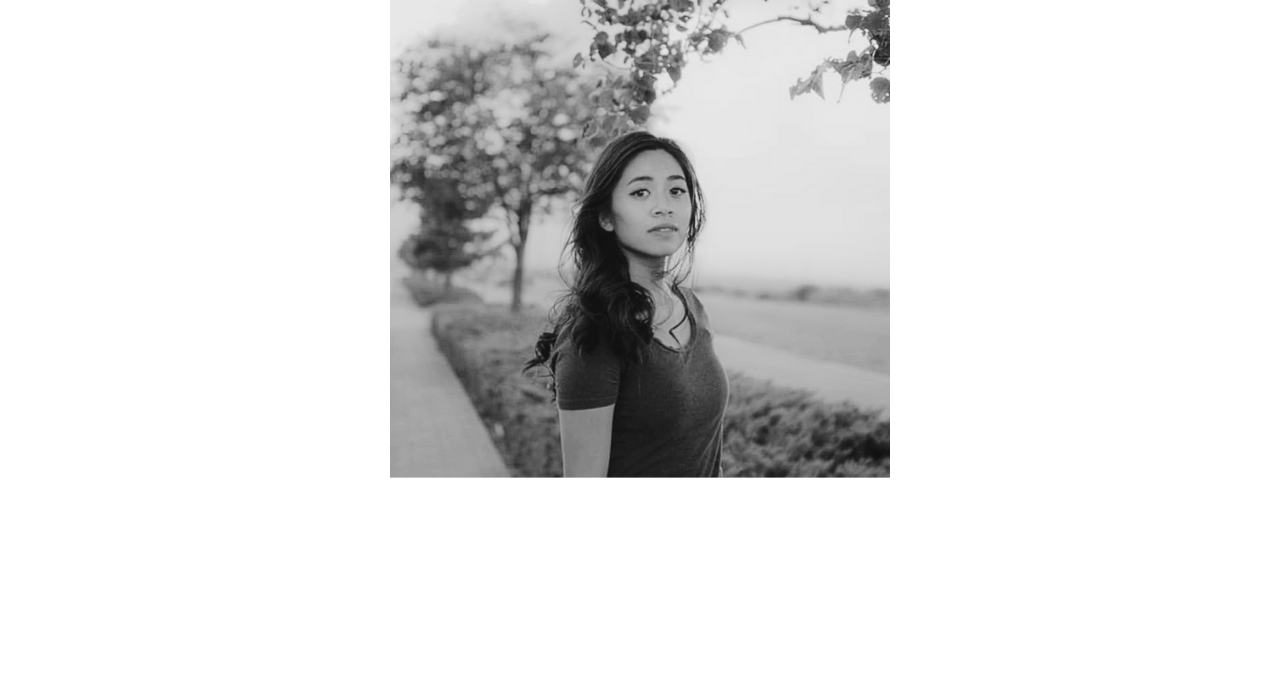
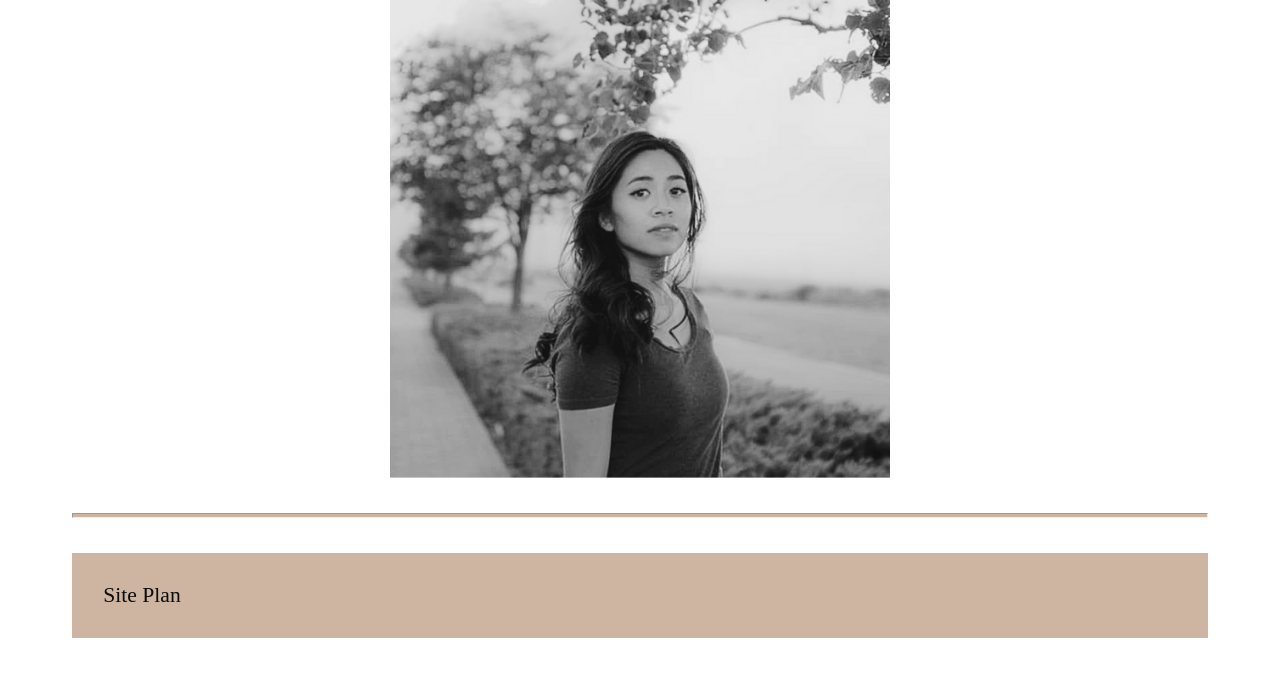
Before and after one commit to delarosaleeann-commits/wdd130, a plain HTML site: page portfolio/index.html in a window 1280 px wide. Shown: the part 2862-3538 px from the top of the page. Before the commit the page ends 3412 px from the top, so only its background shows below. Drawn offline with Linux system fonts and the light colour scheme; a web font is replaced by a local one.

Commit message:
personal site html

```diff
--- a/portfolio/index.html
+++ b/portfolio/index.html
@@ -31,8 +31,11 @@
       </ul>
 
       </ul>
+<hr>
 
-
+  <footer>
+         <a href="site-plan.html">Site Plan</a>
+         </footer>
 
 
 
--- a/portfolio/styles/site-plan.css
+++ b/portfolio/styles/site-plan.css
@@ -99,6 +99,8 @@ p.colored {
   color: var(--paragraph-color-on-color);
 }
 
+/* Header */
+
 nav {
   background-color: var(--nav-background-color);
   line-height: 3em;
@@ -124,6 +126,40 @@ nav a:hover {
   color: var(--nav-hover-link-color);
   background-color: var(--nav-hover-background-color);
 }
+
+
+/* FOOTER */
+
+footer {
+  background-color: var(--nav-background-color);
+  line-height: 3em;
+  text-align: center;
+  font-size: 1.2em;
+}
+footer  {
+  list-style-type: none;
+  display: flex;
+
+}
+footer a {
+  padding:1em;
+  min-width: 120px;
+  text-decoration: none;
+  padding: 10px;
+
+}
+footer a:link, nav a:visited {
+  color: var(--nav-link-color);
+}
+footer a:hover {
+  color: var(--nav-hover-link-color);
+  background-color: var(--nav-hover-background-color);
+}
+
+
+
+
+
 
 .sitemap {
   display: grid;
```
Also changed, not shown: portfolio/aboutus.html (+7 -1 lines), portfolio/portfolio.html (+5 -0 lines).
